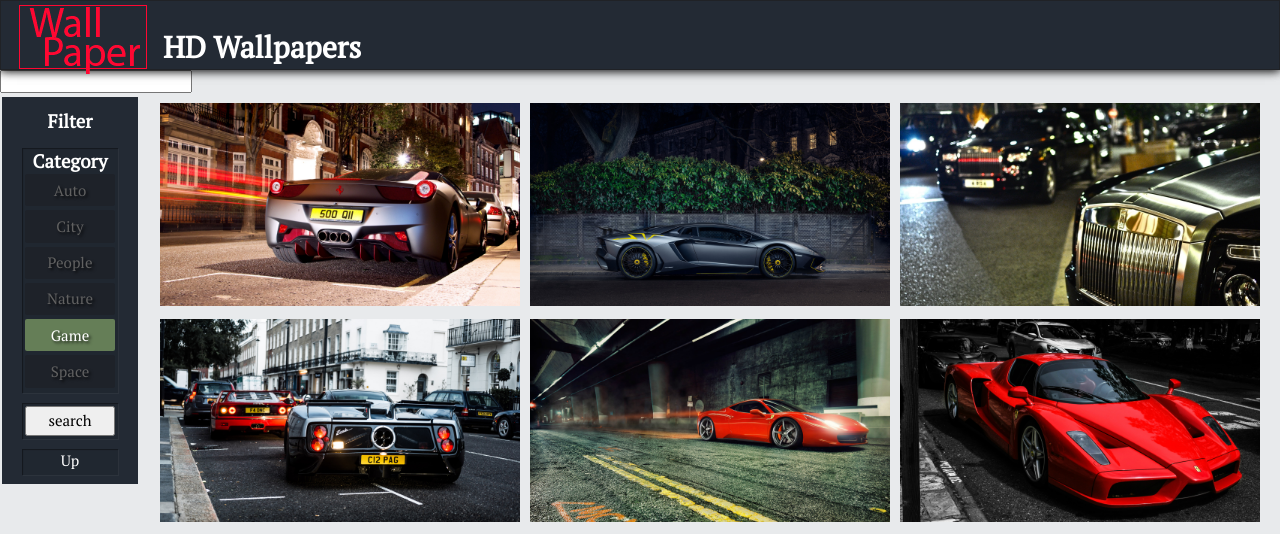
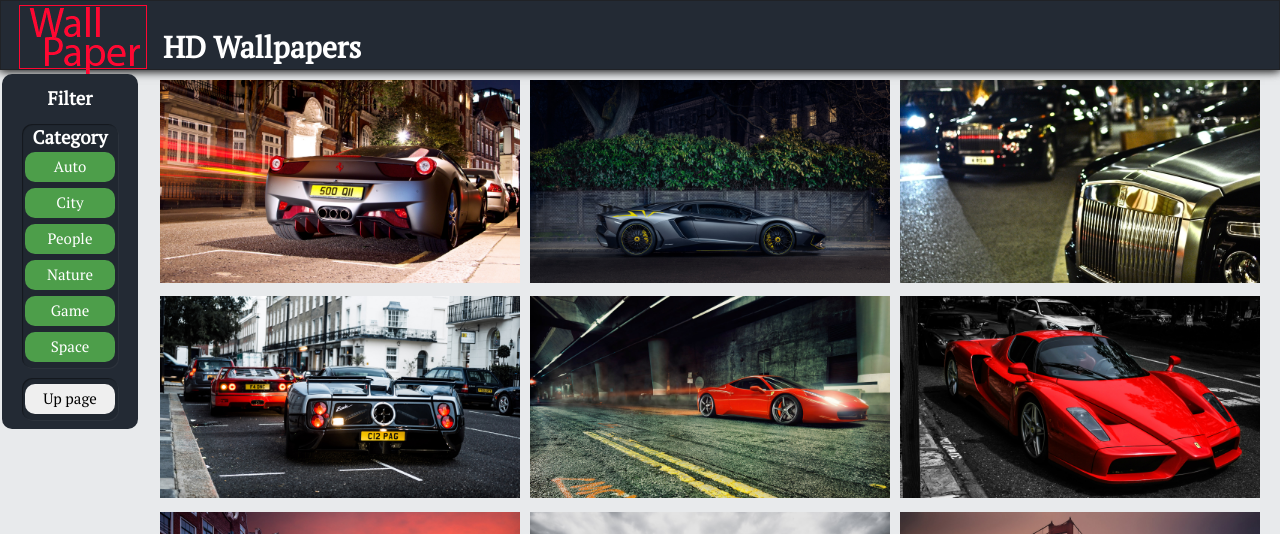
Before and after one commit to Bad-brain1/WallpaperGenerator, an Angular app: page /Main in a window 1280 px wide. Shown: the top 534 px of the page. Built offline with nearby package versions, Linux system fonts and the light colour scheme.

Commit message:
*add work filter and button"up page"

```diff
--- a/src/app/app.module.ts
+++ b/src/app/app.module.ts
@@ -9,8 +9,8 @@ import { OpenPhotoComponent } from './open-photo/open-photo.component';
 import { MainPageComponent } from './main-page/main-page.component';
 
 import { HttpClientModule }   from '@angular/common/http';
-import { FormsModule } from '@angular/forms';
 import { SearchPipe } from './search.pipe';
+import { ReactiveFormsModule } from '@angular/forms';
 
 @NgModule({
   declarations: [
@@ -25,7 +25,7 @@ import { SearchPipe } from './search.pipe';
     BrowserModule,
     AppRoutingModule,
     HttpClientModule,
-    FormsModule
+    ReactiveFormsModule,
   ],
   providers: [],
   bootstrap: [AppComponent]
--- /dev/null
+++ b/src/app/category-array.ts
@@ -0,0 +1,38 @@
+export interface Icategory {
+    id: number,
+    title: string,
+    value: string
+}
+
+export let category = [
+    {
+        id: 1,
+        title: 'Auto',
+        value: 'auto'
+    },
+    {
+        id: 2,
+        title: 'City',
+        value: 'city'
+    },
+    {
+        id: 3,
+        title: 'People',
+        value: 'people'
+    },
+    {
+        id: 4,
+        title: 'Nature',
+        value: 'nature'
+    },
+    {
+        id:5,
+        title:'Game',
+        value:'game'
+    },
+    {
+        id:5,
+        title:'Space',
+        value:'space'
+    }
+];
--- a/src/app/main-header/main-header.component.html
+++ b/src/app/main-header/main-header.component.html
@@ -1,10 +1,7 @@
-<a href="#" class="searchbar__icon">
+<input type="checkbox" name="" id="icon" class="checkbox__icon">
+<label for="icon" class="searchbar__icon">
     <i class="fa fa-bars " aria-hidden="true"></i>
-</a>
-    <!-- <label for="icon" class="searchbar__icon">
-        <i class="fa fa-bars " aria-hidden="true"></i>
-    </label>
-    <input type="checkbox" id="icon" class="icon__checkbox"> -->
+</label>
 <a routerLink="/Main">
     <img class="Header__logo" src="../../assets/logo.png" alt="logo" width="150" height="65">
 </a>
--- a/src/app/main-page/main-page.component.html
+++ b/src/app/main-page/main-page.component.html
@@ -1,9 +1,13 @@
-<input type="text" [(ngModel)]="searchStr" >
+<!-- <input type="text" [formControl]="form.get('searchText')"> -->
+
 <div class="content">
-    <app-searcbar class="app-searcbar"></app-searcbar>
+    <app-searcbar
+        class="app-searcbar"
+        [categories]="categories"
+        [selectedCategories]="form.get('categories')"></app-searcbar>
 
     <div class="content__photos">
-        <a [routerLink]="['/OpenPhoto', img.id]" *ngFor="let img of images | search:searchStr">
+        <a [routerLink]="['/OpenPhoto', img.id]" *ngFor="let img of filteredImages">
             <img class="item__img" [src]="img.url" alt="testimg" min-width="300" height="250">
         </a>
     </div>
--- a/src/app/main-page/main-page.component.ts
+++ b/src/app/main-page/main-page.component.ts
@@ -1,7 +1,8 @@
 import { HttpClient } from '@angular/common/http';
 import { Component, OnInit } from '@angular/core';
+import { FormArray, FormControl, FormGroup } from '@angular/forms';
 import { Image } from './ImgInteface';
-
+import { category, Icategory } from '../category-array'
 
 @Component({
   selector: 'app-main-page',
@@ -10,16 +11,53 @@ import { Image } from './ImgInteface';
 })
 
 export class MainPageComponent implements OnInit {
-  searchStr:string;
   public images: Image[] = [];
+  public filteredImages: Image[] = [];
+  public categories: Icategory[] = category;
+
+  // public categories = [
+  //   {
+  //     id: 1,
+  //     title: 'Auto',
+  //     value: 'auto'
+  //   },
+  //   {
+  //     id: 2,
+  //     title: 'City',
+  //     value: 'city'
+  //   },
+  //   {
+  //     id:3,
+  //     title:'People',
+  //     value:'people'
+  //   }
+  // ];
+
+  public form = new FormGroup({
+    categories: new FormControl(['auto', 'city', 'people', 'nature', 'game', 'space']), // new FormArray([new FormControl('auto'), new FormControl('city')])
+  });
 
   constructor(private http: HttpClient) { }
 
   ngOnInit(): void {
     this.http.get('assets/datebase.json').subscribe(
       (data: { images: Image[] }) => {
-        this.images = data.images
+        this.images = data.images;
+        this.filteredImages = this.images;
+        // this.selectedCategories(this.categories);
       }
     );
+
+    this.form.valueChanges.subscribe(
+      (formValues) => {
+        // console.info('FORM CHANGED');
+        // formValues.categories // ['city]
+        // formValues.searchText
+        this.filteredImages = this.images
+          .filter((image) => {
+            return formValues.categories.includes(image.category) // ['city'] image.category -> true
+          })
+      }
+    )
   }
 }
--- a/src/app/open-photo/open-photo.component.ts
+++ b/src/app/open-photo/open-photo.component.ts
@@ -30,6 +30,7 @@ export class OpenPhotoComponent implements OnInit {
     );
   }
 
+
   // save(url: string, img: HTMLImageElement) {
   //   downloadjs(new Blob(), 'my-image.png', 'image/png');
   // }
--- a/src/app/searcbar/searcbar.component.html
+++ b/src/app/searcbar/searcbar.component.html
@@ -1,25 +1,19 @@
-<form class="content__searchbar">
+<div class="content__searchbar">
     <h3 class="searchbar__header">Filter</h3>
     <div class="searchbar__category" id="category">
         <h4 class="searchbar__text"> Category</h4>
-        <input tabindex="1" type="checkbox" class="checkbox" name="category" value="auto" id="search-auto">
-        <label for="search-auto" class="checkbox__label"> Auto</label>
-        <input tabindex="2" type="checkbox" class="checkbox" name="category" value="city" id="search-city">
-        <label for="search-city" class="checkbox__label"> City</label>
-        <input tabindex="3" type="checkbox" class="checkbox" name="category" value="people" id="search-people">
-        <label for="search-people" class="checkbox__label"> People</label>
-        <input tabindex="4" type="checkbox" class="checkbox" name="category" value="nature" id="search-nature">
-        <label for="search-nature" class="checkbox__label"> Nature</label>
-        <input tabindex="5" type="checkbox" class="checkbox" name="category" value="game" id="search-game" checked>
-        <label for="search-game" class="checkbox__label"> Game</label>
-        <input tabindex="6" type="checkbox" class="checkbox" name="category" value="Space" id="search-space">
-        <label for="search-space" class="checkbox__label"> Space</label>
+
+        <div *ngFor="let category of categories">
+            <button type="button"
+            class="bt"
+             [class.active]="selectedCategories.value.includes(category.value)"
+             (click)="prepareSelectedCategories(category.value)">
+                {{category.title}}
+            </button>
+        </div>
     </div>
 
-    <div class="searchbar__category">
-        <button tabindex="7" class="searchbar__button" type="button"> search </button>
+    <div class="searchbar__category searchbar__category--up">
+        <button type="button" (click)=toTop() class="category__up">Up page</button>
     </div>
-    <div class="searchbar__category searchbar__category--up">
-        <a href="#header" class="category__up">Up</a>
-    </div>
-</form>
+</div>
--- a/src/app/searcbar/searcbar.component.ts
+++ b/src/app/searcbar/searcbar.component.ts
@@ -1,6 +1,6 @@
-import { Component, OnInit, Input } from '@angular/core';
-// import { FormGroup } from '@angular/forms';
-// import { Image } from '../main-page/ImgInteface';
+import { Component, OnInit, Input, EventEmitter, Output } from '@angular/core';
+import { FormControl } from '@angular/forms';
+import { ViewportScroller } from '@angular/common';
 
 @Component({
   selector: 'app-searcbar',
@@ -8,9 +8,29 @@ import { Component, OnInit, Input } from '@angular/core';
   styleUrls: ['./searcbar.component.css']
 })
 export class SearcbarComponent implements OnInit {
+  @Input() public categories;
 
-  constructor() { }
+  @Input() public selectedCategories: FormControl;
+
+  constructor(private viewportScroller: ViewportScroller,) { }
 
   ngOnInit(): void {
   }
+
+  prepareSelectedCategories(categoryValue) { // 'auto'
+    let selected = this.selectedCategories.value;  // ['auto, 'city']
+
+    if (selected.includes(categoryValue)) {
+      selected = selected.filter((c) => c !== categoryValue)
+    } else {
+      selected.push(categoryValue);
+    }
+
+    this.selectedCategories.patchValue(selected); // selected  = ['city]
+  }
+
+  toTop() {
+    console.info('work');
+    this.viewportScroller.scrollToPosition([0, 0]);
+  }
 }
--- a/src/styles.css
+++ b/src/styles.css
@@ -42,6 +42,10 @@
 .searchbar__icon{
     display: none;
 }
+.checkbox__icon{
+    width: 0;
+    height: 0;
+}
 .app-searcbar{
     display: flex;
     flex-direction: column;
@@ -57,7 +61,12 @@
     background-color: #232a34;
     padding: 4px 16px 4px ;
     color: rgb(97, 97, 97);
-    /* justify-content: top; */
+    border-radius: 10px;
+}
+.checkbox__icon:checked+.app-searcbar{
+    background-color: blue;
+    position: absolute;
+    display: none;
 }
 .searchbar__category{
     display: flex;
@@ -67,29 +76,23 @@
     box-shadow: inset 1px 1px 1px rgba(0,0,0,.4), 1px 1px 0 rgba(127,127,127,.1);
     margin: 5px 0.25em;
     align-items: center;
+    border-radius: 10px;
 }
-.checkbox{
-    width: 0;
-    height: 0;
+/* todo */
+.bt{
+    border-width: 0;
+    border-radius: 0;
+    width: 90px;
+    height: 30px;
+    margin: 3px 0;
+    background-color:rgba(20, 18, 18, 0.2);
+    border-radius: 10px;
 }
-.checkbox__label{
-    display: inline-block;
-    text-align: center;
-    min-width: 5em;
-    padding: .5em;
-    cursor: pointer;
-    border-radius: 2px;
-    background-color:rgba(20, 18, 18, 0.2);
-    text-shadow: 2px 2px 3px rgba(2, 1, 1, 0.75);
-    margin:2px 0;
+.active{
+    background-color: rgb(77, 158, 74);
+    color: #FFF;
 }
-.checkbox:checked+.checkbox__label{
-    color: #FFF;
-    background-color: rgb(101, 126, 87);
-}
-.checkbox:focus-visible+.checkbox__label{
-    opacity: 0.5;
-}
+
 .searchbar__text{
     margin: 0;
     color: #fff;
@@ -100,30 +103,17 @@
     font-size: 14pt;
     margin: 10px 0;
 }
-.category__resolution{
-    min-width: 6em;
-    background:rgb(101, 126, 87);
-    color: #fff;
-}
-.resolution-item{
-    background-color: rgb(30, 34, 41);
-    /* background: #fff; */
-}
-.resolution-item:checked{
-    background:  rgb(101, 126, 87);
-}
-.searchbar__button{
-    min-width: 6em;
-    height: 2em;
-}
+
 .searchbar__category--up{
     text-align: center;
 }
 .category__up{
-    text-decoration: none;
-    color: #FFF;
+    border-width: 0;
+    border-radius: 0;
     width: 90px;
-    height: 20px;
+    height: 30px;
+    margin: 3px 0;
+    border-radius: 10px;
 }
 .category__up:hover{
     background-color:rgb(101, 126, 87);
@@ -153,6 +143,9 @@
     .content__searchbar{
         display: none;
     }
+    .app-searcbar{
+        display: none;
+    }
     .searchbar__icon{
         color: #fff;
         display:block;
@@ -161,14 +154,14 @@
         margin: 30px 0 0 -5px;
         cursor: pointer;
     }
+    .checkbox__icon:checked+.searchbar__icon{
+        color: brown;
+    }
+    .checkbox__icon:checked+.app-searcbar{
+        position: absolute;
+        display: flex;
+    }
 }
 
 
 /* футер */
-.footer{
-    flex: 1;
-    color: #fff;
-    background-color:#232a34;
-    box-shadow: inset 0 0 0 1px rgba(31,31,31,.66), 0 0 10px rgba(0,0,0,.75), 0 0 10px rgba(0,0,0,.75);
-    padding: 20px 15px;
-}
```
